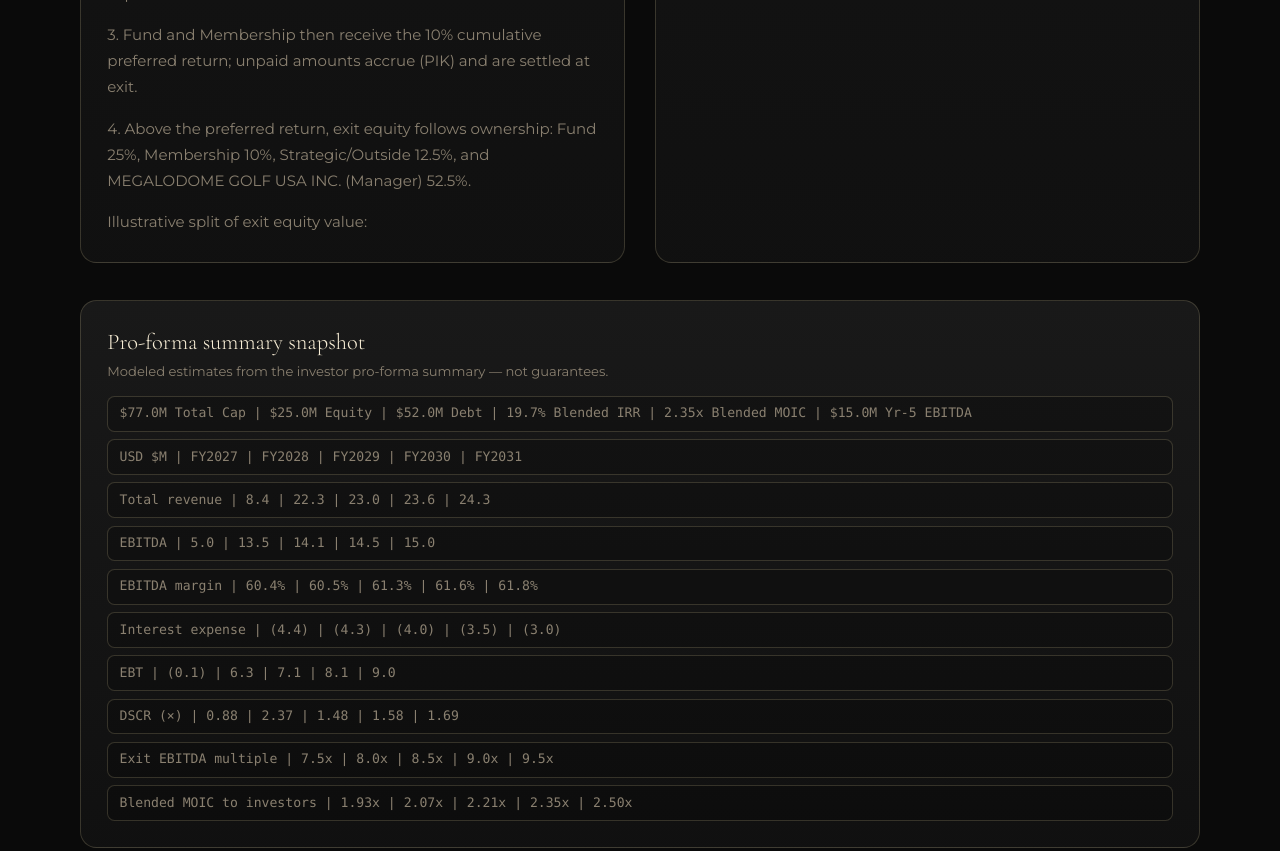
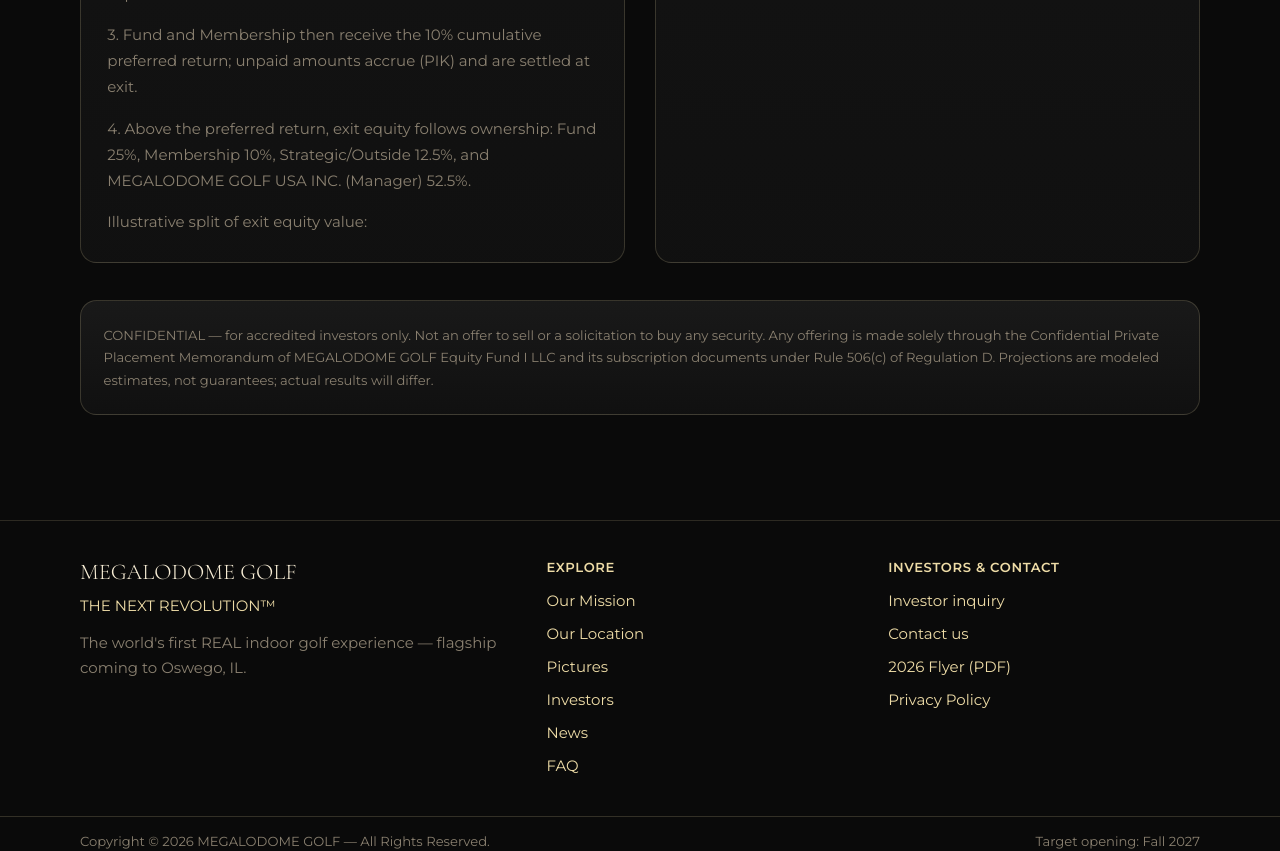
Before and after one commit to megalodome/megalodome-golf, a Next.js app in the folder web/: page /invest/opportunity in a window 1280 px wide. Shown: the part 1933-2784 px from the top of the page. Built offline with nearby package versions, Linux system fonts and the light colour scheme; no server answers.

Commit message:
fix: remove proforma summary snapshot from opportunity page

```diff
--- a/web/src/app/invest/opportunity/page.tsx
+++ b/web/src/app/invest/opportunity/page.tsx
@@ -33,7 +33,6 @@
   const h = investor.headline;
   const exec = takeUseful(investor.execParas, 10);
   const one = takeUseful(investor.onePagerParas, 6);
-  const pf = investor.proformaSummary.filter((l) => l.includes("|") || /revenue|EBITDA|FY20/i.test(l)).slice(0, 12);
 
   return (
     <>
@@ -90,29 +89,6 @@
             </article>
           </div>
 
-          {pf.length ? (
-            <article className="card p-7">
-              <h2 className="display text-2xl text-[var(--gold-soft)]">
-                Pro-forma summary snapshot
-              </h2>
-              <p className="muted mt-2 text-sm">
-                Modeled estimates from the investor pro-forma summary — not guarantees.
-              </p>
-              <div className="mt-4 overflow-x-auto">
-                <div className="space-y-2 font-mono text-xs text-[var(--muted)] md:text-sm">
-                  {pf.map((row) => (
-                    <div
-                      key={row}
-                      className="rounded-lg border border-[var(--line)] bg-black/20 px-3 py-2"
-                    >
-                      {row}
-                    </div>
-                  ))}
-                </div>
-              </div>
-            </article>
-          ) : null}
-
           <div className="card p-6">
             <InvestorDisclaimer />
           </div>
```
